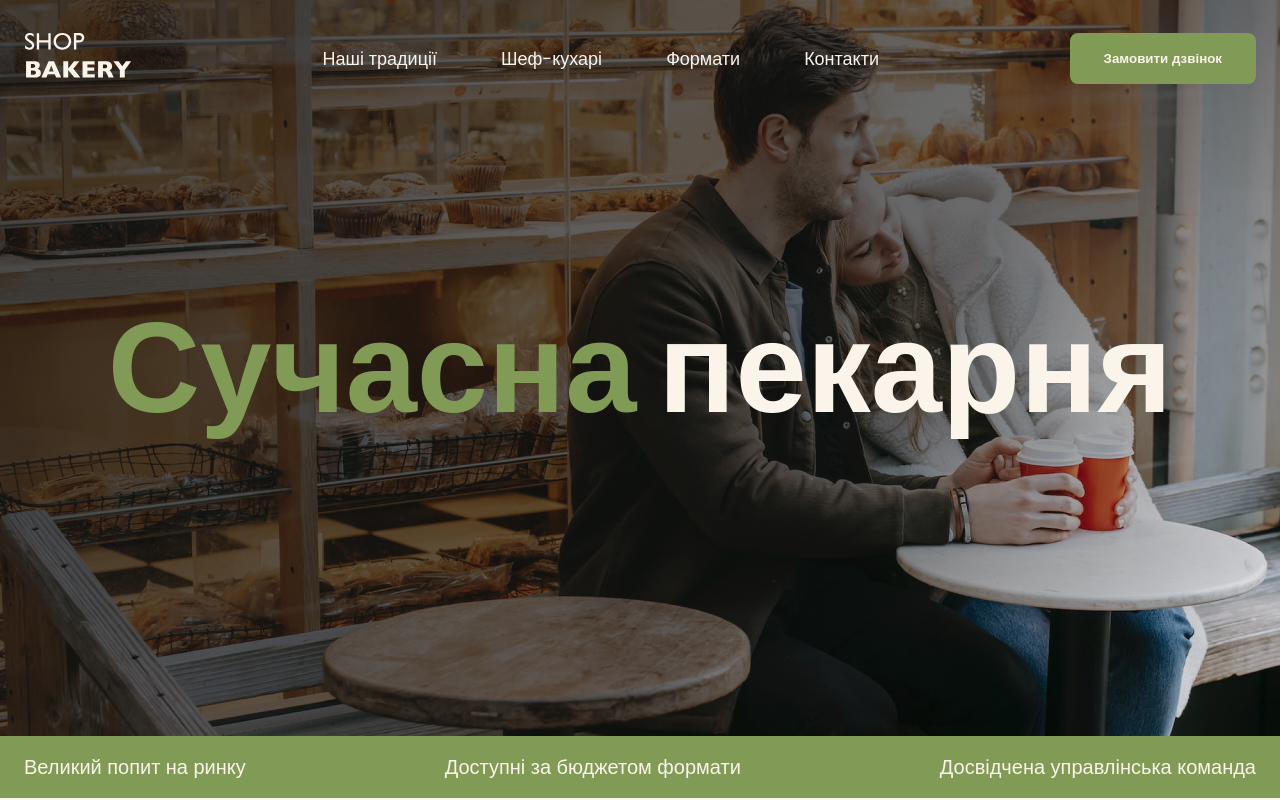
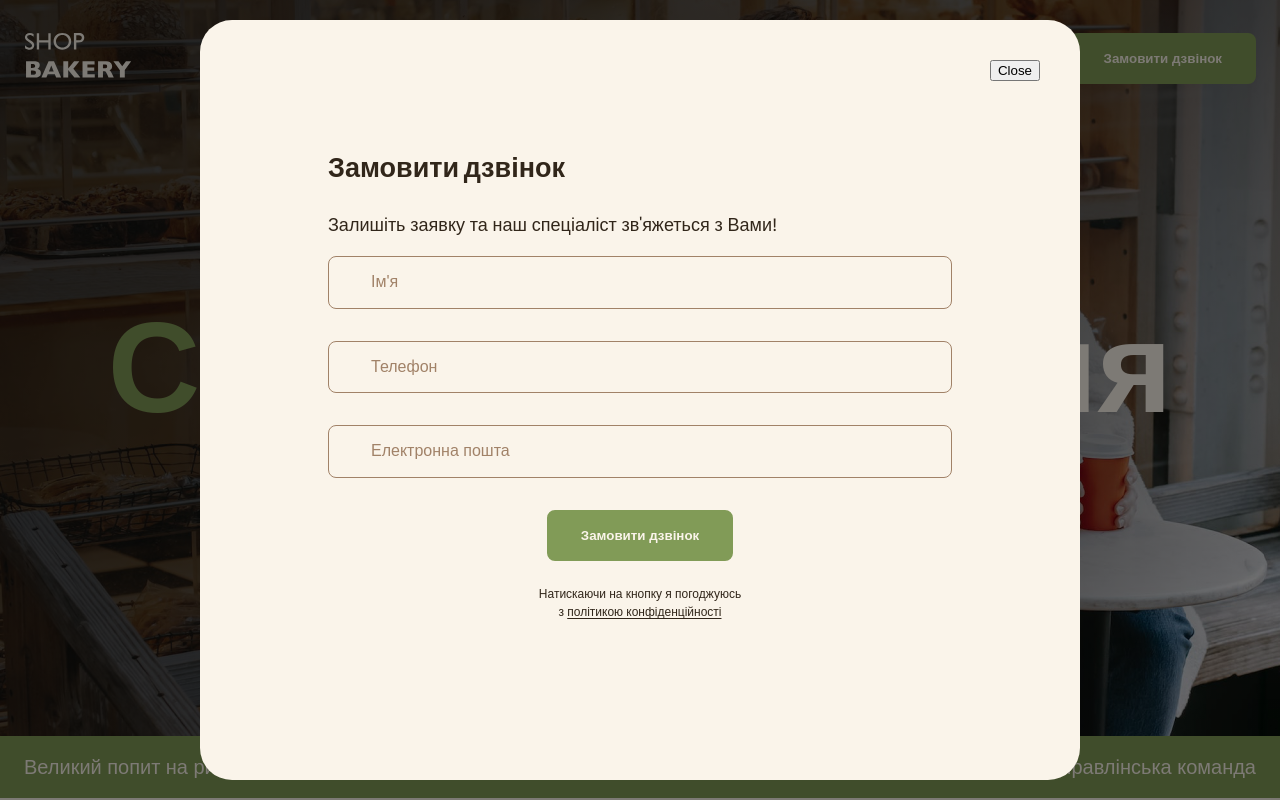
Before and after one commit to ataliia/genius-test, a plain HTML site: page index.html in a window 1280 px wide. Shown: the top 800 px of the page. Drawn offline with Linux system fonts and the light colour scheme.

Commit message:
Add order call form

```diff
--- a/css/styles.css
+++ b/css/styles.css
@@ -492,11 +492,13 @@ ul {
 .modal {
   position: relative;
   width: 100%;
-  min-width: 880px;
+  max-width: 880px;
   height: 100%;
   max-height: 880px;
+  padding: 128px;
   background-color: var(--color-primary-light);
   border-radius: 32px;
+  overflow-y: auto;
 }
 
 .backdrop.is-hidden {
@@ -510,3 +512,56 @@ ul {
   top: 40px;
   right: 40px;
 }
+
+/* Form */
+.form-field {
+  margin-bottom: 32px;
+}
+
+.form-label {
+  display: block;
+}
+
+.form-input {
+  padding: 16px 42px;
+  width: 100%;
+  font-size: 16px;
+  line-height: 1.17;
+  border: 1px solid var(--color-secondary-dark);
+  border-radius: 8px;
+  background-color: transparent;
+}
+
+.form-input:focus {
+  border-color: var(--color-brand-normal);
+  outline: none;
+}
+
+.form-input::placeholder {
+  color: var(--color-secondary-dark);
+  font-size: 16px;
+  line-height: 1.17;
+}
+
+.form-input:focus::placeholder {
+  color: var(--color-primary-dark);
+}
+
+.form-button {
+  display: block;
+  margin: 0 auto 24px;
+}
+
+.form-terms {
+  margin: 0 auto;
+  max-width: 210px;
+  font-weight: 500;
+  font-size: 12px;
+  line-height: 1, 5;
+  text-align: center;
+}
+
+.form-terms-link {
+  color: var(--color-primary-dark);
+  text-underline-offset: 2px;
+}
--- a/index.html
+++ b/index.html
@@ -191,7 +191,57 @@
                 Приєднуйся до мережі пекарень
               </h2>
               <p>Заповни форму, щоб ми звʼязались з тобою!</p>
-              <!-- form -->
+              <form name="contact-form" autocomplete="off">
+                <div class="form-field">
+                  <label class="form-label visually-hidden" for="user-name">
+                    Ім'я
+                  </label>
+                  <input
+                    class="form-input"
+                    type="text"
+                    name="user-name"
+                    id="user-name"
+                    placeholder="Ім'я"
+                  />
+                </div>
+
+                <div class="form-field">
+                  <label class="form-label visually-hidden" for="user-tel">
+                    Телефон
+                  </label>
+                  <input
+                    class="form-input"
+                    type="tel"
+                    name="user-tel"
+                    id="user-tel"
+                    placeholder="Телефон"
+                  />
+                </div>
+
+                <div class="form-field">
+                  <label class="form-label visually-hidden" for="user-email">
+                    Електронна пошта
+                  </label>
+                  <input
+                    class="form-input"
+                    type="email"
+                    name="user-email"
+                    id="user-email"
+                    placeholder="Електронна пошта"
+                  />
+                </div>
+
+                <button class="form-button button" type="submit">
+                  Замовити дзвінок
+                </button>
+
+                <p class="form-terms">
+                  Натискаючи на кнопку я погоджуюсь з
+                  <a class="form-terms-link" href="#"
+                    >політикою конфіденційності</a
+                  >
+                </p>
+              </form>
             </div>
             <iframe
               class="contact-map"
@@ -264,9 +314,60 @@
         </div>
       </div>
     </footer>
-    <div class="backdrop is-hidden">
+    <div class="backdrop">
       <div class="modal">
         <button class="modal-btn-close" type="button">Close</button>
+        <h2>Замовити дзвінок</h2>
+        <p>Залишіть заявку та наш спеціаліст зв'яжеться з Вами!</p>
+        <form name="modal-form" autocomplete="off" novalidate>
+          <div class="form-field">
+            <label class="form-label visually-hidden" for="user-name">
+              Ім'я
+            </label>
+            <input
+              class="form-input"
+              type="text"
+              name="user-name"
+              id="user-name"
+              placeholder="Ім'я"
+            />
+          </div>
+
+          <div class="form-field">
+            <label class="form-label visually-hidden" for="user-tel">
+              Телефон
+            </label>
+            <input
+              class="form-input"
+              type="tel"
+              name="user-tel"
+              id="user-tel"
+              placeholder="Телефон"
+            />
+          </div>
+
+          <div class="form-field">
+            <label class="form-label visually-hidden" for="user-email">
+              Електронна пошта
+            </label>
+            <input
+              class="form-input"
+              type="email"
+              name="user-email"
+              id="user-email"
+              placeholder="Електронна пошта"
+            />
+          </div>
+
+          <button class="form-button button" type="submit">
+            Замовити дзвінок
+          </button>
+
+          <p class="form-terms">
+            Натискаючи на кнопку я погоджуюсь з
+            <a class="form-terms-link" href="#">політикою конфіденційності</a>
+          </p>
+        </form>
       </div>
     </div>
 
```
